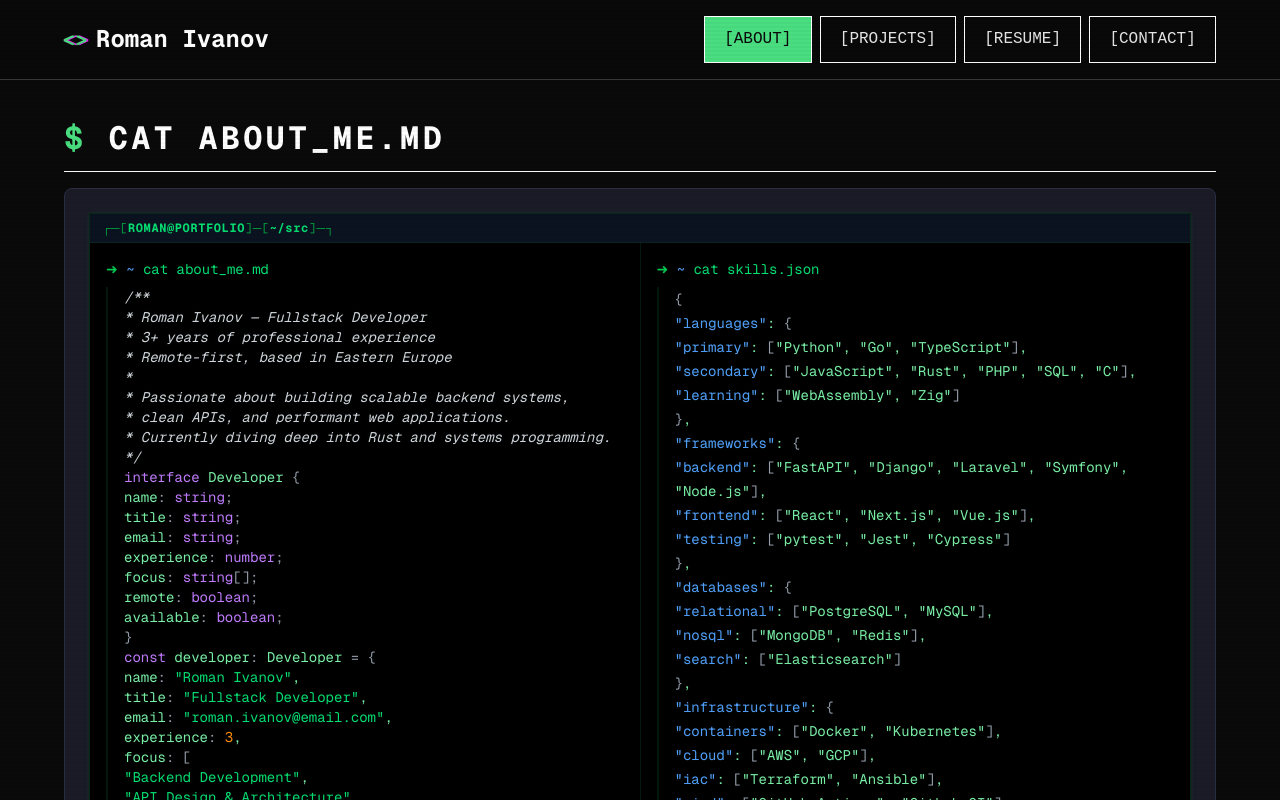
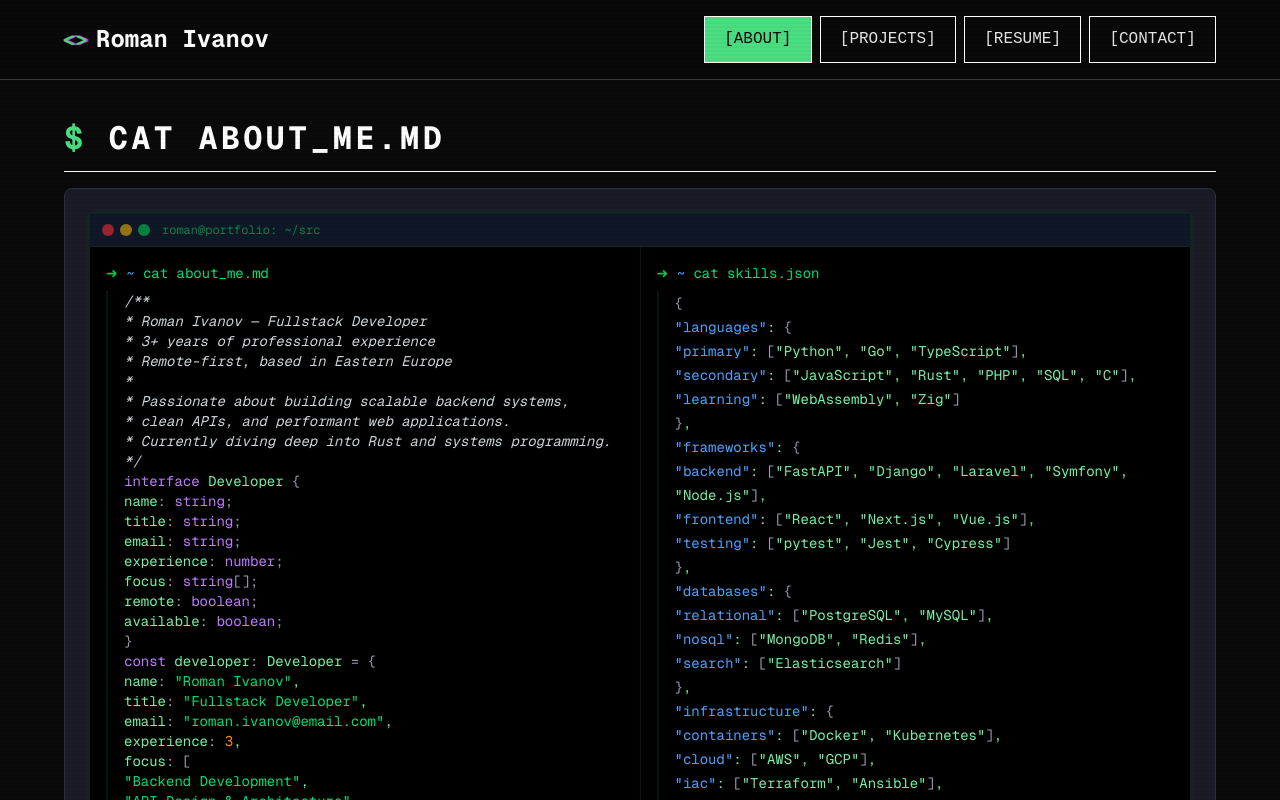
Before and after one commit to an4rky1/portfolio, a Next.js app: page / in a window 1280 px wide. Shown: the top 800 px of the page. Built offline with nearby package versions, Linux system fonts and the light colour scheme.

Commit message:
fix: restore original terminal header (traffic lights + title)

```diff
--- a/components/CodeResume.tsx
+++ b/components/CodeResume.tsx
@@ -267,15 +267,14 @@ export default function CodeResume() {
       className="bg-black border border-green-900/50 overflow-hidden font-mono text-sm"
       style={{ boxShadow: 'inset 0 0 40px rgba(0,0,0,0.6), 0 0 6px rgba(74, 222, 128, 0.08)' }}
     >
-      {/* Terminal header — retro style */}
-      <div className="flex items-center bg-gray-900/80 border-b border-green-900/30 px-3 py-1.5">
-        <span className="text-green-500/70 text-xs tracking-wider">
-          <span className="text-green-600">┌─[</span>
-          <span className="text-green-400 font-bold">ROMAN@PORTFOLIO</span>
-          <span className="text-green-600">]─[</span>
-          <span className="text-green-400 font-bold">~/src</span>
-          <span className="text-green-600">]─┐</span>
-        </span>
+      {/* Terminal header */}
+      <div className="flex items-center bg-gray-900 border-b border-green-900/30 px-3 py-2">
+        <div className="flex gap-1.5 mr-3">
+          <div className="w-3 h-3 rounded-full bg-red-500/60"></div>
+          <div className="w-3 h-3 rounded-full bg-yellow-500/60"></div>
+          <div className="w-3 h-3 rounded-full bg-green-500/60"></div>
+        </div>
+        <span className="text-green-500/60 text-xs">roman@portfolio: ~/src</span>
       </div>
 
       {/* Split terminal panels */}
```
